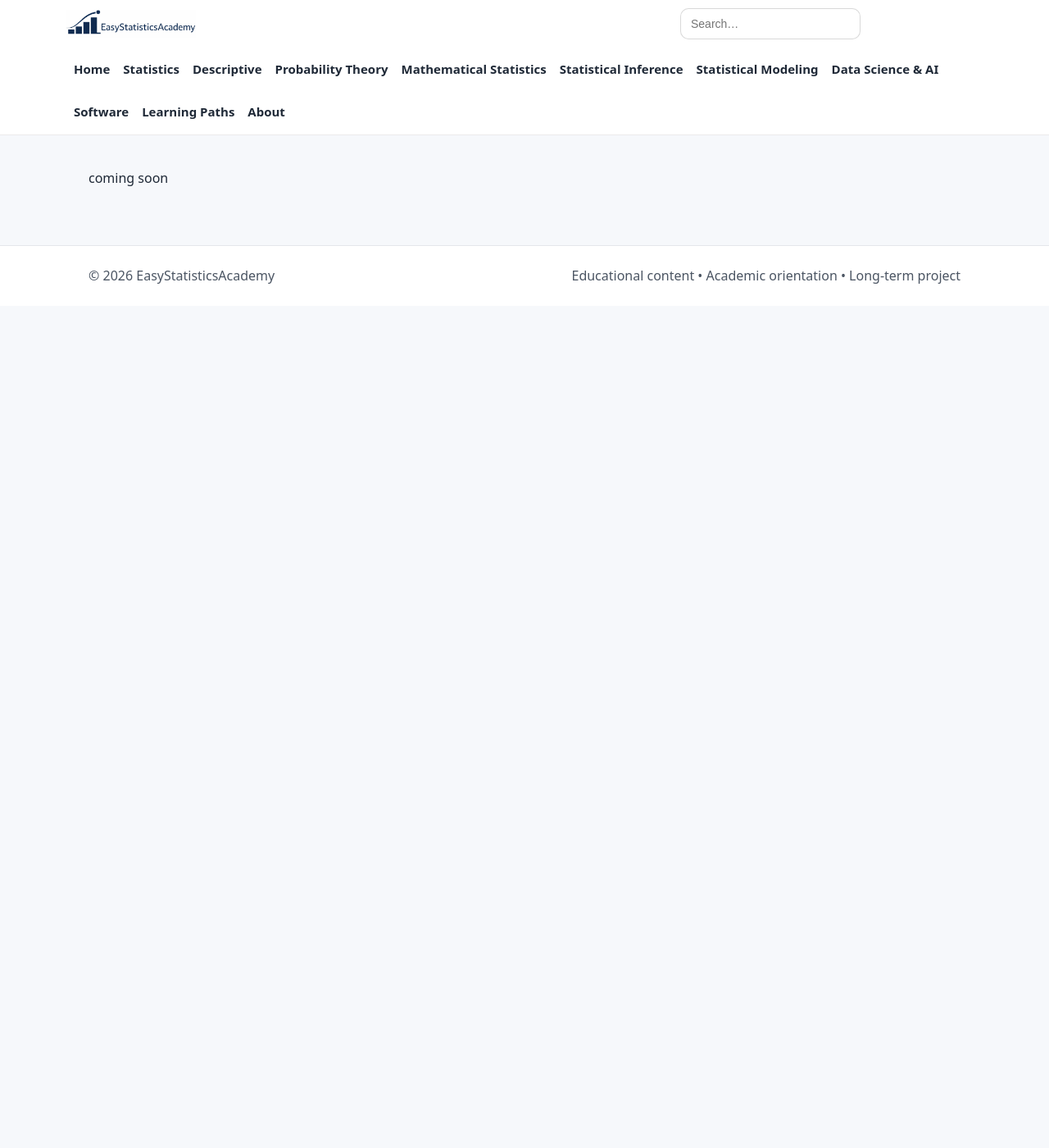
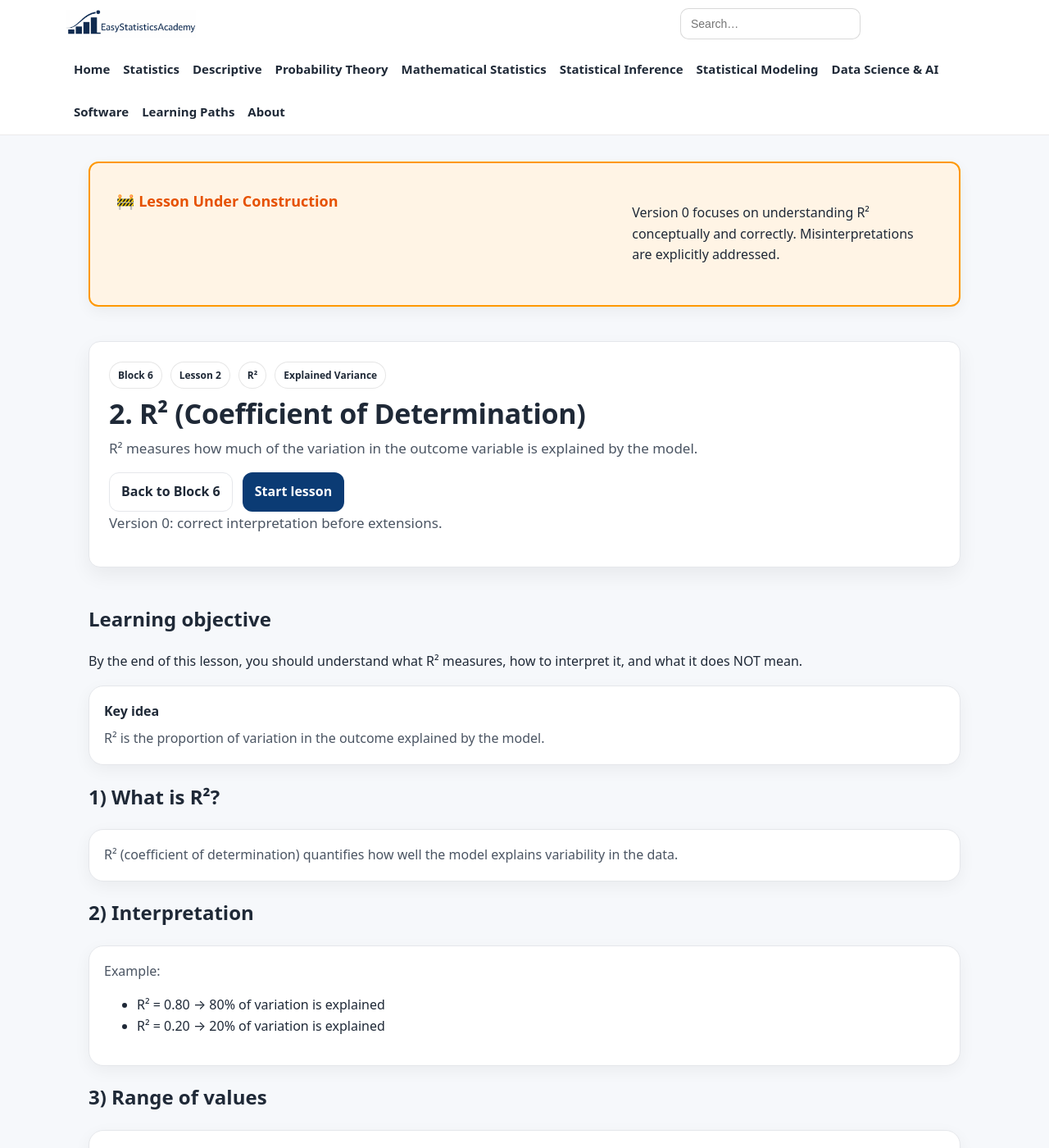
Before and after one commit to ammar-homaida-statistics/easystatisticsacademy, a Jekyll site: the page built from modeling/model-fit-comparison/r-squared/index.md, in a window 1280 px wide and 1400 px high. Shown: the whole window at 82% size. Built offline with Jekyll 4.4.1, drawn with Linux system fonts in a browser that asks for light colours; our own code applies the rules of GitHub Pages for plain Markdown files; some of the changed text lies outside the part shown.

Commit message:
Add lesson content

```diff
--- a/modeling/model-fit-comparison/r-squared/index.md
+++ b/modeling/model-fit-comparison/r-squared/index.md
@@ -1 +1,181 @@
-coming soon
+---
+layout: default
+title: 2. R² (Coefficient of Determination)
+permalink: /modeling/model-fit-comparison/r-squared/
+sidebar: false
+---
+
+<!-- UNDER CONSTRUCTION -->
+<section class="section section-slim">
+  <div class="callout" style="background:#fff4e5; border:2px solid #ff9800; padding:2rem; border-radius:12px;">
+    <h2 style="color:#e65100;">🚧 Lesson Under Construction</h2>
+    <p>
+      Version 0 focuses on understanding R² conceptually and correctly.
+      Misinterpretations are explicitly addressed.
+    </p>
+  </div>
+</section>
+
+<!-- ✅ Update last visited lesson -->
+<script>
+(function () {
+  localStorage.setItem("esa_continue_modeling_model_fit_lesson_v0", JSON.stringify({
+    url: "/modeling/model-fit-comparison/r-squared/",
+    label: "Lesson 2 — R²",
+    ts: Date.now()
+  }));
+})();
+</script>
+
+<!-- HERO -->
+<section class="hero hero-section">
+  <div class="hero-card">
+
+    <div class="badge-row">
+      <span class="badge">Block 6</span>
+      <span class="badge">Lesson 2</span>
+      <span class="badge">R²</span>
+      <span class="badge">Explained Variance</span>
+    </div>
+
+    <h1>2. R² (Coefficient of Determination)</h1>
+
+    <p class="lead">
+      R² measures how much of the variation in the outcome variable
+      is explained by the model.
+    </p>
+
+    <div class="hero-actions">
+      <a class="btn btn-outline" href="/modeling/model-fit-comparison/">Back to Block 6</a>
+      <a class="btn" href="#lesson">Start lesson</a>
+    </div>
+
+    <p class="muted-mini">
+      Version 0: correct interpretation before extensions.
+    </p>
+
+  </div>
+</section>
+
+<!-- LESSON -->
+<section class="section" id="lesson">
+
+  <h2>Learning objective</h2>
+  <p>
+    By the end of this lesson, you should understand what R² measures,
+    how to interpret it, and what it does NOT mean.
+  </p>
+
+  <div class="card">
+    <h3>Key idea</h3>
+    <p>
+      R² is the proportion of variation in the outcome explained by the model.
+    </p>
+  </div>
+
+  <h2>1) What is R²?</h2>
+  <div class="card">
+    <p>
+      R² (coefficient of determination) quantifies how well the model explains variability in the data.
+    </p>
+  </div>
+
+  <h2>2) Interpretation</h2>
+  <div class="card">
+    <p>
+      Example:
+    </p>
+    <ul>
+      <li>R² = 0.80 → 80% of variation is explained</li>
+      <li>R² = 0.20 → 20% of variation is explained</li>
+    </ul>
+  </div>
+
+  <h2>3) Range of values</h2>
+  <div class="card">
+    <ul>
+      <li>0 ≤ R² ≤ 1 (in standard regression)</li>
+      <li>Closer to 1 → better fit</li>
+      <li>Closer to 0 → weaker fit</li>
+    </ul>
+  </div>
+
+  <h2>4) Connection to residuals</h2>
+  <div class="card">
+    <p>
+      Higher R² → smaller residuals on average.
+    </p>
+  </div>
+
+  <h2>5) What R² measures</h2>
+  <div class="card">
+    <ul>
+      <li>Explained variation</li>
+      <li>Model fit (partially)</li>
+    </ul>
+  </div>
+
+  <h2>6) What R² does NOT measure</h2>
+  <div class="card">
+    <ul>
+      <li>Correctness of the model</li>
+      <li>Causality</li>
+      <li>Whether assumptions hold</li>
+      <li>Prediction quality on new data</li>
+    </ul>
+  </div>
+
+  <h2>7) Important limitation</h2>
+  <div class="card">
+    <p>
+      R² always increases when more variables are added,
+      even if they are not meaningful.
+    </p>
+  </div>
+
+  <h2>8) Common misunderstanding</h2>
+  <div class="card">
+    <p>
+      High R² does not mean the model is correct or useful.
+    </p>
+  </div>
+
+  <h2>9) Low R² can still be useful</h2>
+  <div class="card">
+    <p>
+      In many real-world settings (e.g., social sciences),
+      useful models may have low R².
+    </p>
+  </div>
+
+  <h2>10) Why this matters</h2>
+  <div class="card">
+    <p>
+      R² is widely used, but often misinterpreted.
+      Correct understanding is essential.
+    </p>
+  </div>
+
+  <div class="card">
+    <h3>Outcome of this lesson</h3>
+    <ul>
+      <li>Understand R² conceptually</li>
+      <li>Interpret values correctly</li>
+      <li>Avoid common misconceptions</li>
+      <li>Recognize limitations</li>
+      <li>Prepare for adjusted R²</li>
+    </ul>
+  </div>
+
+  <div class="card">
+    <h3>Next step</h3>
+    <p>
+      We now introduce adjusted R²,
+      which corrects for the number of predictors in the model.
+    </p>
+    <a class="btn" href="/modeling/model-fit-comparison/adjusted-r-squared/">
+      Next lesson: Adjusted R² →
+    </a>
+  </div>
+
+</section>
```
